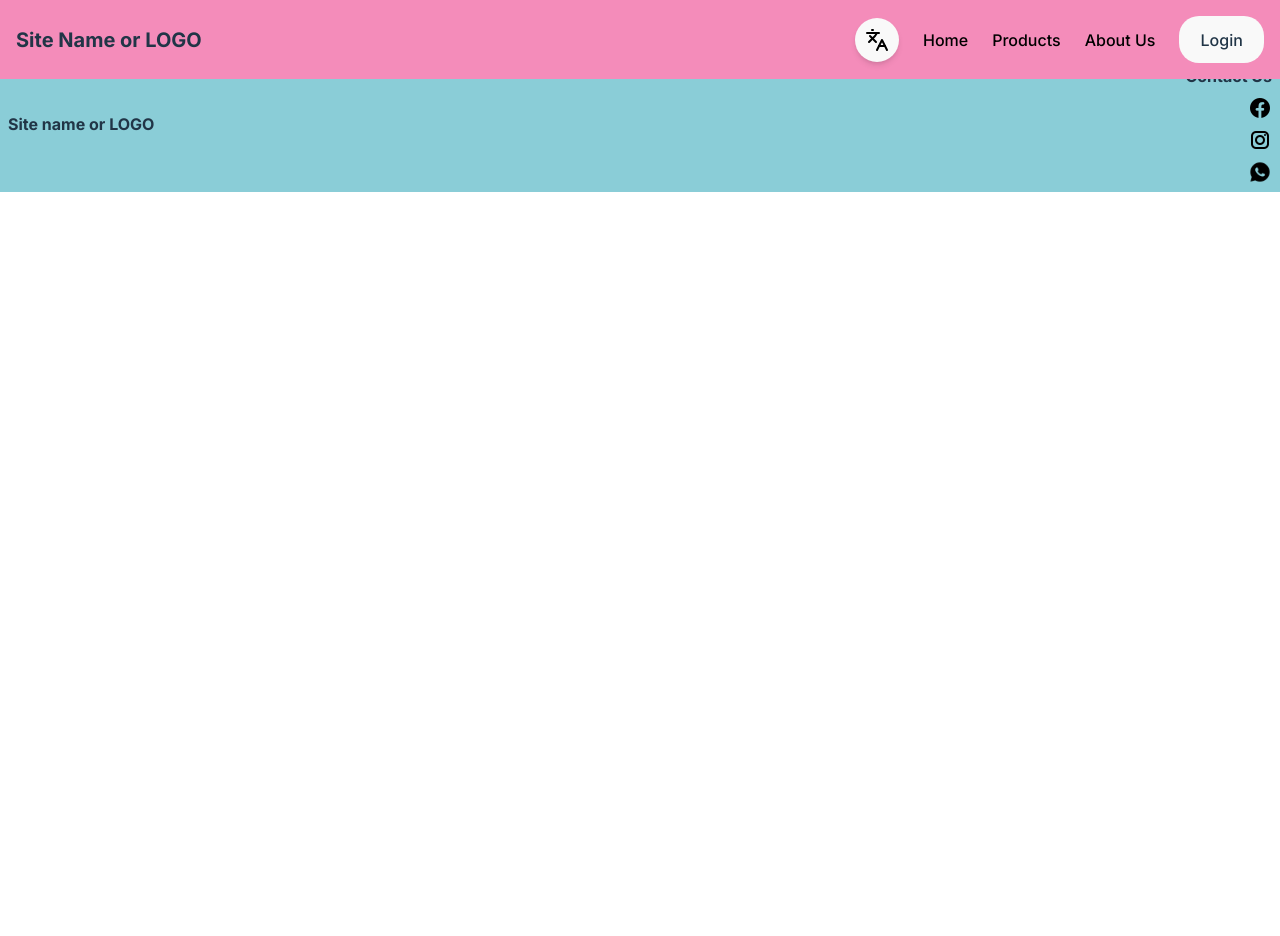
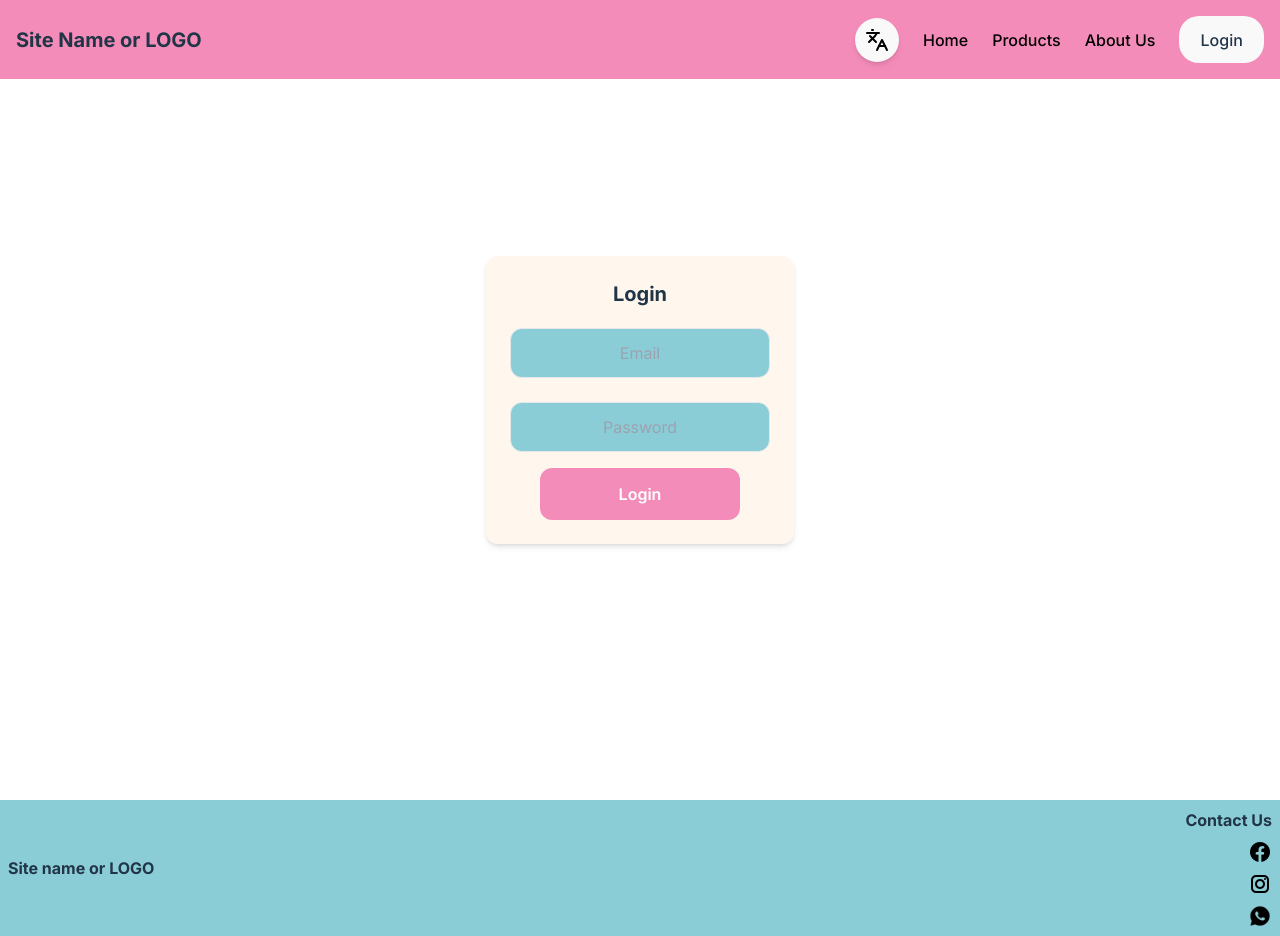
Before and after one commit to Andres98200/Dulce-Amour, a React (Vite) app in the folder site/cake-site/frontend/: page /login in a window 1280 px wide. Before the commit the page ends 800 px from the top, so only its background shows below. Built offline with nearby package versions, Linux system fonts and the light colour scheme; a web font is replaced by a local one.

Commit message:
feat(add): login page, design and traductions

```diff
--- a/site/cake-site/frontend/src/App.tsx
+++ b/site/cake-site/frontend/src/App.tsx
@@ -5,6 +5,7 @@ import Home from './pages/Home';
 import ProductDetails from './pages/ProductDetails';
 import Products from './pages/Products';
 import Login from './pages/Login';
+import EditPage from './pages/EditPage';
 
 function App() {
   return (
@@ -16,6 +17,7 @@ function App() {
         <Route path='/Products' element={<Products/>}/>
         <Route path='/Home' element={<Home />}/>
         <Route path='/product/:id' element={<ProductDetails />}/>
+        <Route path= '/EditPage' element= {<EditPage />} />
       </Routes>
       <Footer />
     </Router>
--- a/site/cake-site/frontend/src/locales/en.json
+++ b/site/cake-site/frontend/src/locales/en.json
@@ -10,6 +10,10 @@
     "Loading": "Loading...",
     "Contact Us": "Contact Us",
     "Next": "Next",
-    "Previous": "Previous"
+    "Previous": "Previous",
+    "Email": "Email",
+    "Password": "Password",
+    "Login successful": "Login successful",
+    "Login failed. Please check your email and password.": "Login failed. Please check your email and password."
 
 }
--- a/site/cake-site/frontend/src/locales/es.json
+++ b/site/cake-site/frontend/src/locales/es.json
@@ -10,6 +10,10 @@
     "Loading": "Cargando...",
     "Contact Us": "Contáctanos",
     "Next": "Siguiente",
-    "Previous": "Anterior"
+    "Previous": "Anterior",
+    "Email": "Correo Electrónico",
+    "Password": "Contraseña",
+    "Login successful": "Inicio de Sesión exitoso",
+    "Login failed. Please check your email and password.": "Error de inicio de sesión. Por favor verifica tu correo electrónico y contraseña."
 
 }
--- a/site/cake-site/frontend/src/locales/fr.json
+++ b/site/cake-site/frontend/src/locales/fr.json
@@ -10,5 +10,9 @@
     "Loading...": "Chargement...",
     "Contact Us": "Contactez-nous",
     "Next": "Suivant",
-    "Previous": "Précédent"
+    "Previous": "Précédent",
+    "Email": "Email",
+    "Password": "Mot de passe",
+    "Login successful": "Connexion réussie",
+    "Login failed. Please check your email and password.": "Échec de la connexion. Veuillez vérifier votre email et mot de passe."
 }
--- /dev/null
+++ b/site/cake-site/frontend/src/pages/EditPage.tsx
@@ -0,0 +1,9 @@
+
+
+export default function EditPage() {
+    return(
+        <div className="flex justify-center items-center min-h-screen">
+            <h1>Edit Page</h1>
+        </div>
+    )
+}
--- a/site/cake-site/frontend/src/pages/Home.tsx
+++ b/site/cake-site/frontend/src/pages/Home.tsx
@@ -102,7 +102,7 @@ export default function Home() {
               <div className="flex flex-col gap-6">
                 {features.map((f) => (
                   <div key={f.id} className="flex items-center gap-5">
-                    <div className="bg-[#FFF8F0] rounded-xl shadow-md p-3 flex items-center justify-center flex-shrink-0 w-12 h-12 font-bold text-2xl">
+                    <div className="bg-cardColor rounded-xl shadow-md p-3 flex items-center justify-center flex-shrink-0 w-12 h-12 font-bold text-2xl">
                       {f.id}
                     </div>
                     <p className="text-sm flex-1 semi-bold">{f.text}</p>
--- a/site/cake-site/frontend/src/pages/Login.tsx
+++ b/site/cake-site/frontend/src/pages/Login.tsx
@@ -1,10 +1,83 @@
-
+import { useNavigate } from "react-router-dom";
+import { logIn } from "../services/api";
+import { useState } from "react";
+import { useTranslation } from "react-i18next";
 
 export default function Login() {
+  const { t } = useTranslation();
+  const navigate = useNavigate();
+  const [formData, setFormData] = useState({
+    email: "",
+    password: "",
+  });
+  const [error, setError] = useState("");
+  const [success, setSuccess] = useState("");
+
+  const handleInputChange = (e: React.ChangeEvent<HTMLInputElement>) => {
+    setFormData({ ...formData, [e.target.name]: e.target.value });
+    setError("");
+  };
+
+  const handleLogin = async (event: React.FormEvent<HTMLFormElement>) => {
+    event.preventDefault();
+    const email = formData.email;
+    const password = formData.password;
+
+    // mail verification
+    const validEmail = /^[^\s@]+@[^\s@]+\.[^\s@]+$/.test(email);
+    if (!validEmail) {
+      setError(t("Please enter a valid email address."));
+      return;
+    }
+    try {
+      const response = await logIn(email, password);
+      console.log("Login successful:", response);
+      setSuccess(t("Login successful"));
+      setTimeout(() => navigate("/EditPage"), 1500);
+    } catch (error) {
+      console.error("Login failed:", error);
+      setError(t("Login failed. Please check your email and password."));
+    }
+  };
+
   return (
-    <div>
-      <h1>Login</h1>
-      {/* Login form goes here */}
+    <div className="flex flex-col items-center justify-center min-h-screen">
+      <form onSubmit={handleLogin} className="bg-cardColor p-6 rounded-xl shadow-md text-center">
+        {error && (
+          <div className="p-3 mb-3 text-sm text-red-700 bg-red-100 rounded-xl" role="alert">
+            {error}
+          </div>
+        )}
+        {success && (
+          <div className="p-3 mb-3 text-sm text-green-700 bg-green-100 rounded-xl" role="alert">
+            {success}
+          </div>
+        )}
+        <h2 className="text-xl font-bold mb-5">{t("Log In")}</h2>
+        <div className="flex flex-col gap-2">
+          <input
+            type="email"
+            name="email"
+            value={formData.email}
+            onChange={handleInputChange}
+            placeholder={t("Email")}
+            required
+            className="border p-3 mb-4 w-full rounded-xl bg-blueCustom hover:bg-darkBlueCustom text-white text-center"
+          />
+          <input
+            type="password"
+            name="password"
+            value={formData.password}
+            onChange={handleInputChange}
+            placeholder={t("Password")}
+            required
+            className="border p-3 mb-4 w-full rounded-xl bg-blueCustom hover:bg-darkBlueCustom cursor-pointer text-white text-center"
+          />
+        </div>
+        <button type="submit" className="w-full max-w-[200px] bg-roseCustom hover:bg-pink-500 text-white font-semibold transition duration-300 py-3 rounded-xl">
+          {t("Log In")}
+        </button>
+      </form>
     </div>
   );
 }
--- a/site/cake-site/frontend/src/services/api.ts
+++ b/site/cake-site/frontend/src/services/api.ts
@@ -1,5 +1,6 @@
 import type { Product, ProductListResponse, ProductResponse } from "../types/Product";
 const API_URL = import.meta.env.VITE_API_URL;
+const AUTH_API_URL = import.meta.env.VITE_AUTH_API_URL;
 // get all products
 export async function fetchData(page = 1, limit = 8): Promise<ProductListResponse> {
   const response = await fetch(`${API_URL}/All-Products?page=${page}&limit=${limit}`);
@@ -22,7 +23,7 @@ export async function getProductbyId(productId:string): Promise<Product> {
 
 // login
  export async function logIn(email: string, password: string){
-  const response = await fetch(`${API_URL}/auth/login`, {
+  const response = await fetch(`${AUTH_API_URL}/auth/login`, {
     method: "POST",
     headers: {
       "Content-Type": "application/x-www-form-urlencoded",
--- a/site/cake-site/frontend/tailwind.config.js
+++ b/site/cake-site/frontend/tailwind.config.js
@@ -9,6 +9,7 @@ export default {
       colors: {
         roseCustom: '#F48CBA',
         blueCustom: '#8ACDD7',
+        darkBlueCustom: '#1e717eff',
         cardColor: '#FFF7EE'
       }
     },
```
Also changed, not shown: site/cake-site/frontend/src/index.css (line endings or trailing spaces), 1 other file (tests, documents, lock files or other folders).
